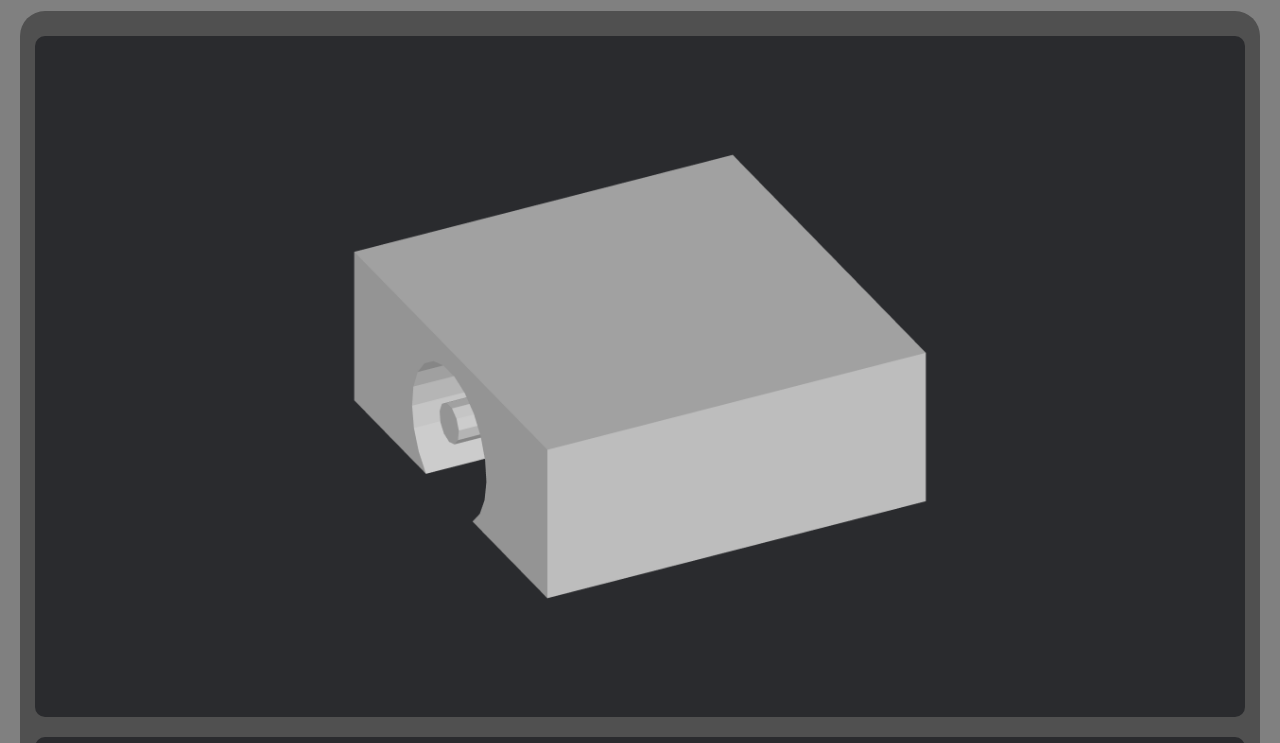
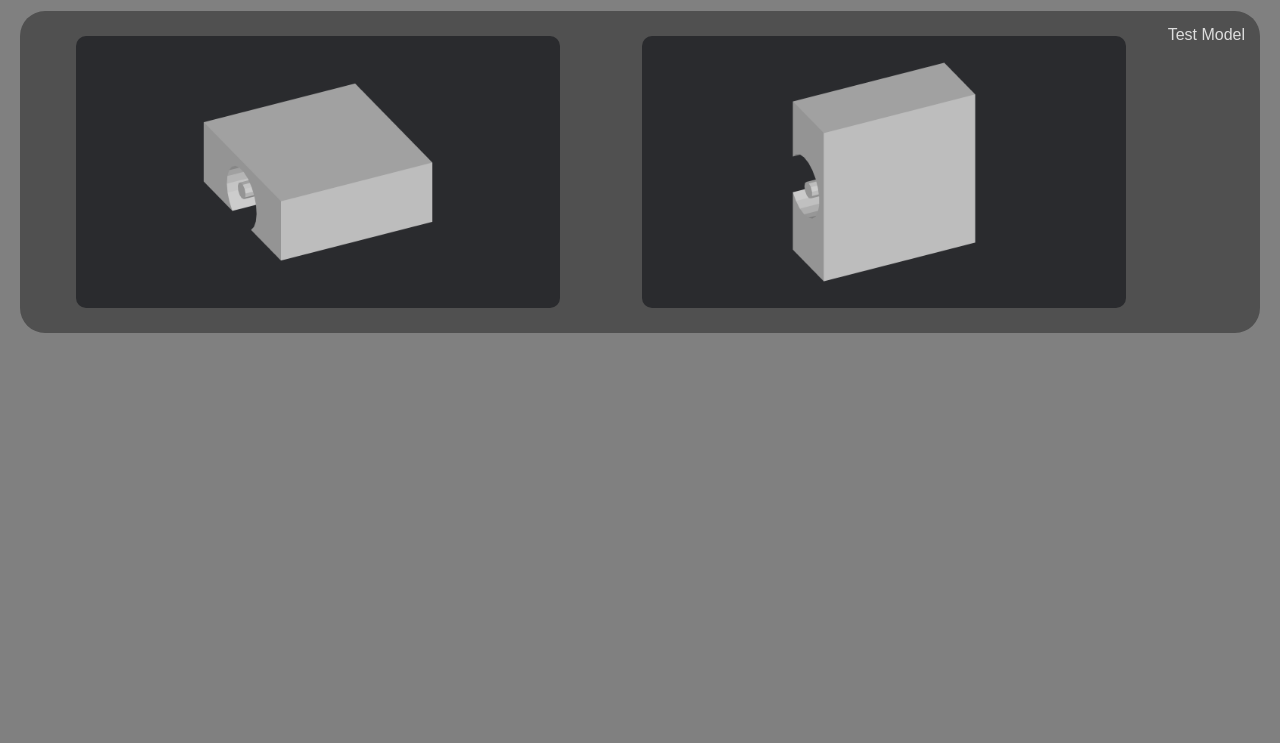
Before and after one commit to MrMsaid/cherchenie, a plain HTML site: page index.html in a window 1280 px wide. Shown: the part 59-802 px from the top of the page. Drawn offline with Linux system fonts and the light colour scheme.

Commit message:
fixed comp version of site

```diff
--- a/index.css
+++ b/index.css
@@ -1,7 +1,7 @@
 * {
   margin: 0;
   padding: 0;
-  font-family: "Franklin Gothic Medium", "Arial Narrow", Arial, sans-serif;
+  font-family: Arial, sans-serif;
 }
 
 body {
@@ -37,7 +37,7 @@ h1 {
   cursor: pointer;
   border-radius: 10px;
   margin: 10px auto;
-  width: 100%;
+  width: var(--a_img-width);
   transition: 0.5s;
 }
 
@@ -46,18 +46,19 @@ h1 {
 }
 
 .article__text {
-  font-family: "Impact";
   text-align: center;
 }
 
 @media (min-width: 300px) {
     :root {
       --fd: column;
+      --a_img-width: 100%;
     }
 }
 
 @media (min-width: 1000px) {
   :root {
     --fd: row;
+    --a_img-width: 40%;
   }
 }
```
